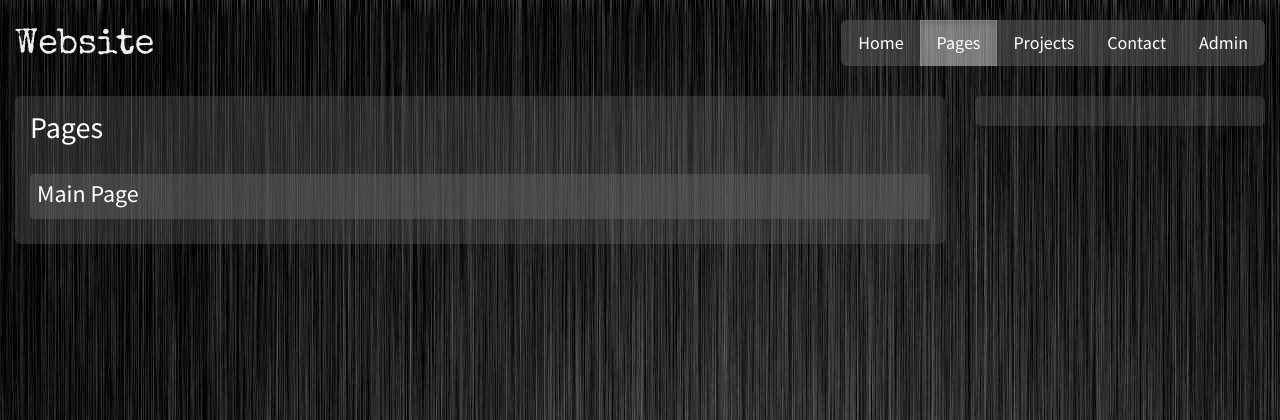
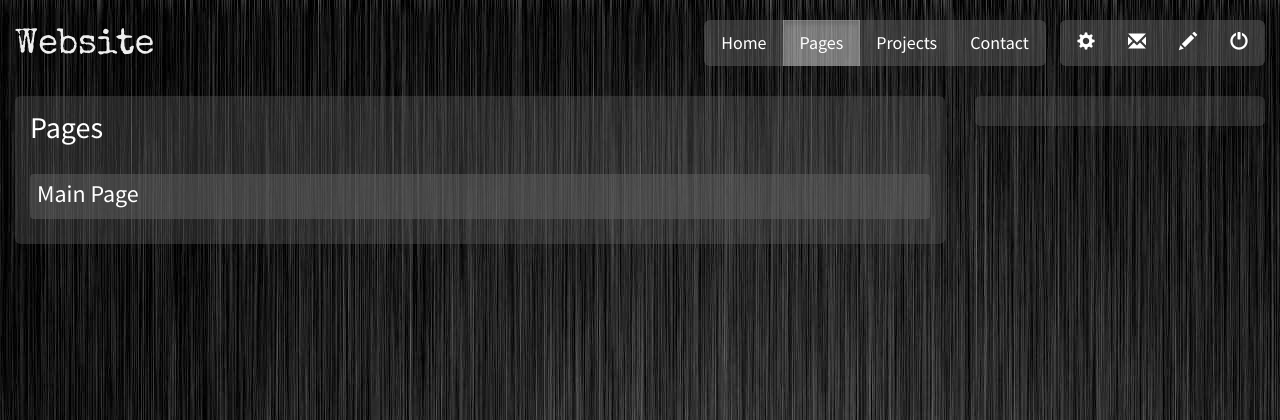
Before and after one commit to Aggrathon/AggrathonWebsite, a Flask app: page /pages/ in a window 1280 px wide. Shown: the top 420 px of the page. Run offline with Flask 2, Linux system fonts and the light colour scheme; data comes from the database, SQL or seed files in the repository; data that the repository does not hold is empty; parts of the project's set-up code (start-up, migrations or seed data) failed here and were passed over; some libraries are stand-ins or nearby versions.

Commit message:
implement admin menu bar

```diff
--- a/Aggrathon Server/config.py
+++ b/Aggrathon Server/config.py
@@ -36,8 +36,7 @@ WEBSITE_MENU = [
 	{'title':'Home',  'target':'/'},
 	{'title':'Pages',  'target':'/pages/'},
 	{'title':'Projects',  'target':'/projects/'},
-	{'title':'Contact',  'target':'/contact/'},
-	{'title':'Admin',  'target':'/admin/'}
+	{'title':'Contact',  'target':'/contact/'}
 	]
 WEBSITE_ADMIN = ['admin@example.com']
 
--- a/Aggrathon Server/model.py
+++ b/Aggrathon Server/model.py
@@ -19,10 +19,12 @@ def get_random_code():
 def get_menu():
 	return Menu.query.all()
 
-def get_site_info():
+def get_site_info(editable=False):
 	site = Site.query.first()
 	if(site is None):
 		abort(500)
+	if (current_user.is_authenticated or app.config.get('LOGIN_DISABLED')):
+		return {'name':site.name, 'header':site.header, 'language':site.language, 'menu':get_menu(), 'admin':{'unread':message_unread_count(), 'edit':editable}}
 	return {'name':site.name, 'header':site.header, 'language':site.language, 'menu':get_menu()}
 
 def get_site_info_embed():
--- a/Aggrathon Server/routes.py
+++ b/Aggrathon Server/routes.py
@@ -255,10 +255,31 @@ def edit_project(project=''):
 		flash("Project editing not yet implemented", "warning")
 		return render_page(create_page_fromfile('Edit Project', 'admin/projects/edit.html'))
 
+@app.route('/admin/edit/', methods=['GET'])
+@login_required
+def edit_item():
+	path = request.args.get('path')
+	if path:
+		if path == '/':
+			return redirect(url_for('pages_edit', page=path), 303)
+		if '/pages/' == path:
+			return redirect(url_for('pages_admin'), 303)
+		if '/pages/' in path:
+			return redirect(url_for('pages_edit', page=path.replace('/pages/', '')), 303)
+		if path == '/contact/':
+			return redirect(url_for('messages'), 303)
+		if '/projects/' == path:
+			return redirect(url_for('projects_admin'), 303)
+		if '/projects/' in path:
+			return redirect(url_for('projects_edit', page=path.replace('/projects/', '')), 303)
+	flash('Path not recognized', 'error')
+	return redirect(url_for('admin'), 303)
+
+
 ### pages ###
 @app.route('/pages/')
 def pages():
-	return render_page_standard(create_page_fromfile("Pages", 'frontend/pages.html', pages=model.page_list()))
+	return render_page_standard(create_page_fromfile("Pages", 'frontend/pages.html', pages=model.page_list()), True)
 
 @app.route('/pages/<path:path>/')
 def page(path):
@@ -268,7 +289,7 @@ def page(path):
 @app.route('/projects/')
 def projects():
 	flash("Not implemented", "danger")
-	return render_page(create_page_fromfile("Projects", 'frontend/projects/projects.html'), create_sidebar_fromfile("frontend/projects/sidebar.html"))
+	return render_page(create_page_fromfile("Projects", 'frontend/projects/projects.html'), create_sidebar_fromfile("frontend/projects/sidebar.html"), True)
 
 @app.route('/projects/<path:project>/')
 def project(project):
@@ -289,11 +310,11 @@ def contact():
 						if recaptcha.verify():
 							model.message_add(email, subject, message)
 							flash('Message sent', 'success')
-							return render_page_standard(create_page_fromfile('Contact', 'frontend/contact.html'))
+							return render_page_standard(create_page_fromfile('Contact', 'frontend/contact.html'), True)
 						else:
 							flash('ReCaptcha not valid', 'error')
-			return render_page_standard(create_page_fromfile('Contact', 'frontend/contact.html', email=email, subject=subject, message=message, check=True))
-	return render_page_standard(create_page_fromfile('Contact', 'frontend/contact.html'))
+			return render_page_standard(create_page_fromfile('Contact', 'frontend/contact.html', email=email, subject=subject, message=message, check=True), True)
+	return render_page_standard(create_page_fromfile('Contact', 'frontend/contact.html'), True)
 
 
 ### files ###
--- a/Aggrathon Server/templates/admin/sidebar.html
+++ b/Aggrathon Server/templates/admin/sidebar.html
@@ -8,7 +8,7 @@
 	('/admin/pages/', 'Pages', [('/admin/pages/create/', 'Create Page')], ''),
 	('/admin/projects/', 'Projects', [('/admin/projects/create/', 'Create Project')], 'X'),
 	('/admin/files/', 'Files', [], ''),
-	('/admin/messages/', 'Messages', [('/admin/messages/blacklist/', 'Blacklist'),('/admin/messages/forwarding/', 'Forwarding')], sidebar.data.unread_messages),
+	('/admin/messages/', 'Messages', [('/admin/messages/blacklist/', 'Blacklist'),('/admin/messages/forwarding/', 'Forwarding')], site.admin.unread),
 	('/admin/logout/', 'Log Out', [], '')
 ] %}
 <h2>Adminpanel</h2>
--- a/Aggrathon Server/templates/layout/header.html
+++ b/Aggrathon Server/templates/layout/header.html
@@ -9,14 +9,41 @@
 		menu: list of menu-items = {title, target}
 			target: target of the link
 			title: text to show on the button
+		admin: should the admin menu be shown
+			unread: the amount of unread messages
 #}
 
 <a href="/"><h1>{{ site.header | safe }}</h1></a>
 
-{% if site.menu %}
-<div class="btn-group btn-group-lg navigation" role="navigation">
-	{% for item in site.menu %}
+<div class="navigation" role="navigation">
+	{% if site.admin %}
+	<div class="btn-group btn-group-lg" style="margin-left:1em;">
+		<a href="/admin/" class="btn btn-default" title="Admin">
+			<span class="glyphicon glyphicon-cog" aria-hidden="true"></span>
+			<span class="sr-only">Admin</span>
+		</a>
+		<a href="/admin/messages/" class="btn btn-default" title="Messages">
+			<span class="glyphicon glyphicon-envelope" aria-hidden="true"></span>
+			<span class="sr-only">Messages, {{ site.admin.unread }} unread</span>
+			{% if site.admin.unread != 0 %}<span class="badge" aria-hidden="true">{{ site.admin.unread }}</span> {% endif %}
+		</a>
+		{% if site.admin.edit %}
+		<a href="/admin/edit/?path={{ request.path}}" class="btn btn-default" title="Edit">
+			<span class="glyphicon glyphicon-pencil" aria-hidden="true"></span>
+			<span class="sr-only">Edit</span>
+		</a>
+		{% endif %}
+		<a href="/admin/logout/" class="btn btn-default" title="Logout">
+			<span class="glyphicon glyphicon-off" aria-hidden="true"></span>
+			<span class="sr-only">Logout</span>
+		</a>
+	</div>
+	{% endif %}
+	{% if site.menu %}
+	<div class="btn-group btn-group-lg">
+		{% for item in site.menu %}
 		<a href="{{ item.target }}" class="btn btn-default {% if request.path == item.target %}active{% endif %}">{{ item.title | safe }}</a>
-	{% endfor %}
+		{% endfor %}
+	</div>
+	{% endif %}
 </div>
-{% endif %}
--- a/Aggrathon Server/templates/layout/layout.html
+++ b/Aggrathon Server/templates/layout/layout.html
@@ -13,6 +13,8 @@
 		menu: list of menu-items = {title, target}
 			target: target of the link
 			title: text to show on the button
+		admin: should the admin menu be shown
+			unread: the amount of unread messages
 
 	content = {title, html, file, data}
 		title: the header of the page (also shown in the title)
--- a/Aggrathon Server/view.py
+++ b/Aggrathon Server/view.py
@@ -2,6 +2,8 @@
 	File containing all methods required for rendering pages
 """
 from flask import render_template, flash, abort, request
+from flask_login import current_user
+from app import app
 import model
 
 """
@@ -30,12 +32,12 @@ def __render_page(siteInfo, pageInfo, sidebarInfo=None):
 	return render_template("layout/layout.html", site=siteInfo, content=pageInfo, sidebar=sidebarInfo)
 
 # renders the page with the standard siteInfo
-def render_page(pageInfo, sidebarInfo=None):
-	return __render_page(model.get_site_info(), pageInfo, sidebarInfo)
+def render_page(pageInfo, sidebarInfo=None, editable=False):
+	return __render_page(model.get_site_info(editable), pageInfo, sidebarInfo)
 
 # renders the page with the standard siteInfo and sidebar
-def render_page_standard(pageInfo):
-	return render_page(pageInfo, create_sidebar_featured())
+def render_page_standard(pageInfo, editable=False):
+	return render_page(pageInfo, create_sidebar_featured(), editable)
 
 """
 	Methods for rendering embedded pages (without header)
@@ -84,7 +86,7 @@ def create_sidebar_featured():
 		return create_sidebar_fromfile("frontend/sidebar_featured.html", featuredPages=pages, featuredProjects=projects)
 
 def create_sidebar_admin():
-	return create_sidebar_fromfile("admin/sidebar.html", unread_messages=model.message_unread_count())
+	return create_sidebar_fromfile("admin/sidebar.html")
 
 
 """
@@ -92,7 +94,14 @@ def create_sidebar_admin():
 """
 def show_page(path):
 	page = model.page_get(path)
-	return render_page_standard(create_page(page.title, page.content))
+	return render_page_standard(create_page(page.title, page.content), True)
+
+
+"""
+	Methods for rendering projects of standard types
+"""
+def show_project(project):
+	return render_page(create_page_fromfile(project, 'frontend/projects/project.html'), True)
 
 
 """
@@ -140,6 +149,3 @@ def try_int(value, default):
 		return int(value)
 	except (ValueError, TypeError):
 		return default
-
-def show_project(project):
-	return render_page(create_page_fromfile(project, 'frontend/projects/project.html'))
```
